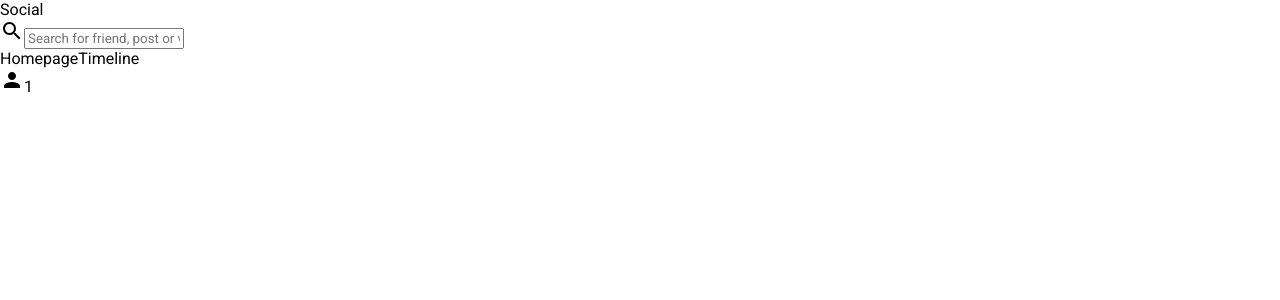
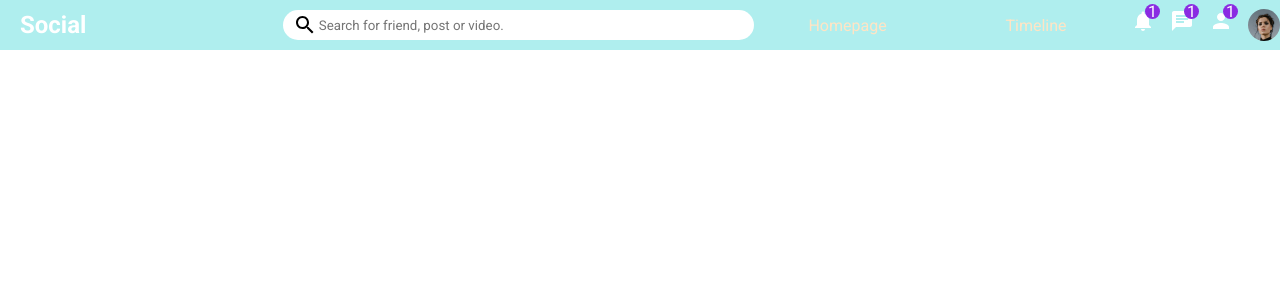
Before and after one commit to brian-reed-software/networking-app-react, a React (Create React App) app: page / in a window 1280 px wide. Shown: the top 300 px of the page. Built offline with nearby package versions, Linux system fonts and the light colour scheme.

Commit message:
Styled header and started new componants

```diff
--- a/src/componants/header/Header.jsx
+++ b/src/componants/header/Header.jsx
@@ -1,5 +1,5 @@
 import "./header.css"
-import { Search, Person } from "@material-ui/icons";
+import { Search, Person, Chat, Notifications } from "@material-ui/icons";
 
 
 export default function Header() {
@@ -10,7 +10,7 @@ export default function Header() {
             </div>
             <div className="headerCenter">
                 <div className="searchBar">
-                    <Search />
+                    <Search className="searchIcon" />
                     <input placeholder="Search for friend, post or video." type="text" className="searchInput" />
                 </div>
             </div>
@@ -18,20 +18,32 @@ export default function Header() {
                 <span className="headerLink">
                     Homepage
                 </span>
-
                 <span className="headerLink">
                     Timeline
                 </span>
-
+            </div>
                 <div className="headerIcons">
                     <div className="headerIconItem">
                     <Person />
                     <span className="headerIconBadge">
                         1
                     </span>
+                    <div className="headerIconItem">
+                    <Chat />
+                    <span className="headerIconBadge">
+                        1
+                    </span>
+                    <div className="headerIconItem">
+                    <Notifications />
+                    <span className="headerIconBadge">
+                        1
+                    </span>
+
                     </div>
-                </div>
+                    </div>
+                    </div>
+                <img src="/assets/person/1.jpeg" alt="" className="headerImg" />
             </div>
         </div>
-    )
+    );
 }
--- a/src/componants/header/header.css
+++ b/src/componants/header/header.css
@@ -0,0 +1,90 @@
+.headerContainer{
+    height:50px;
+    width: 100%;
+    background-color: paleturquoise;
+    display: flex;
+    align-items: center;
+    position: sticky;
+    top: 0;
+}
+
+.headerLeft{
+    flex: 3;
+    background-color: paleturquoise;
+}
+.logo{
+    font-size: 24px;
+    margin-left: 20px;
+    font-weight: bold;
+    color: white;
+    cursor: pointer;
+}
+.searchBar{
+    width: 100%;
+    height: 30px;
+    background-color: white;
+    border-radius: 30px;
+    display: flex;
+    align-items: center;
+}
+.searchIcon{
+    font-style: 20px !important;
+    margin-left: 10px;
+}
+.searchInput{
+    border: none;
+    width: 70%;
+}
+.searchInput:focus{
+    outline: none;
+}
+.headerCenter{
+    flex: 5;
+    background-color: paleturquoise;
+}
+.headerRight{
+    flex: 4;
+    display: flex;
+    align-items: center;
+    justify-content: space-around;
+    background-color: paleturquoise;
+    color: bisque;
+}
+.headerLink{
+    margin-right: 10px;
+    font-style: 14px;
+    cursor: pointer;
+}
+.headerIcons{
+    display: flex;
+}
+.headerIconItem{
+    display: flex;
+    color: white;
+    margin-right: 15px;
+    cursor: pointer;
+    position: relative;
+    flex-direction: row-reverse;
+}
+.headerIconBadge{
+    width: 15px;
+    height: 15px;
+    background-color: blueviolet;
+    border-radius: 50%;
+    color: white;
+    position: absolute;
+    top: -5px;
+    right: -5px;
+    display: flex;
+    align-items: center;
+    justify-content: center;
+    font-style: 12px;
+}
+
+.headerImg{
+    width: 32px;
+    height: 32px;
+    border-radius: 50%;
+    object-fit: cover;
+    cursor: pointer;
+}
```
